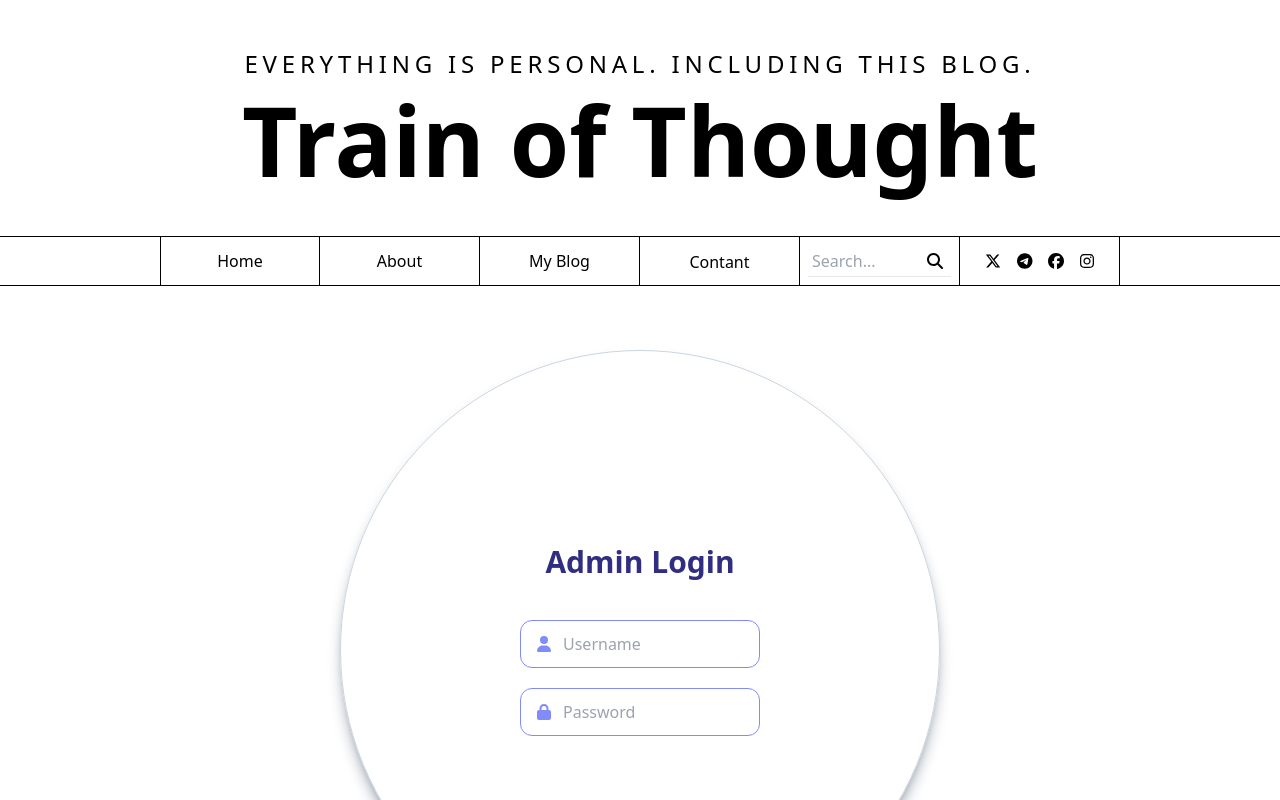
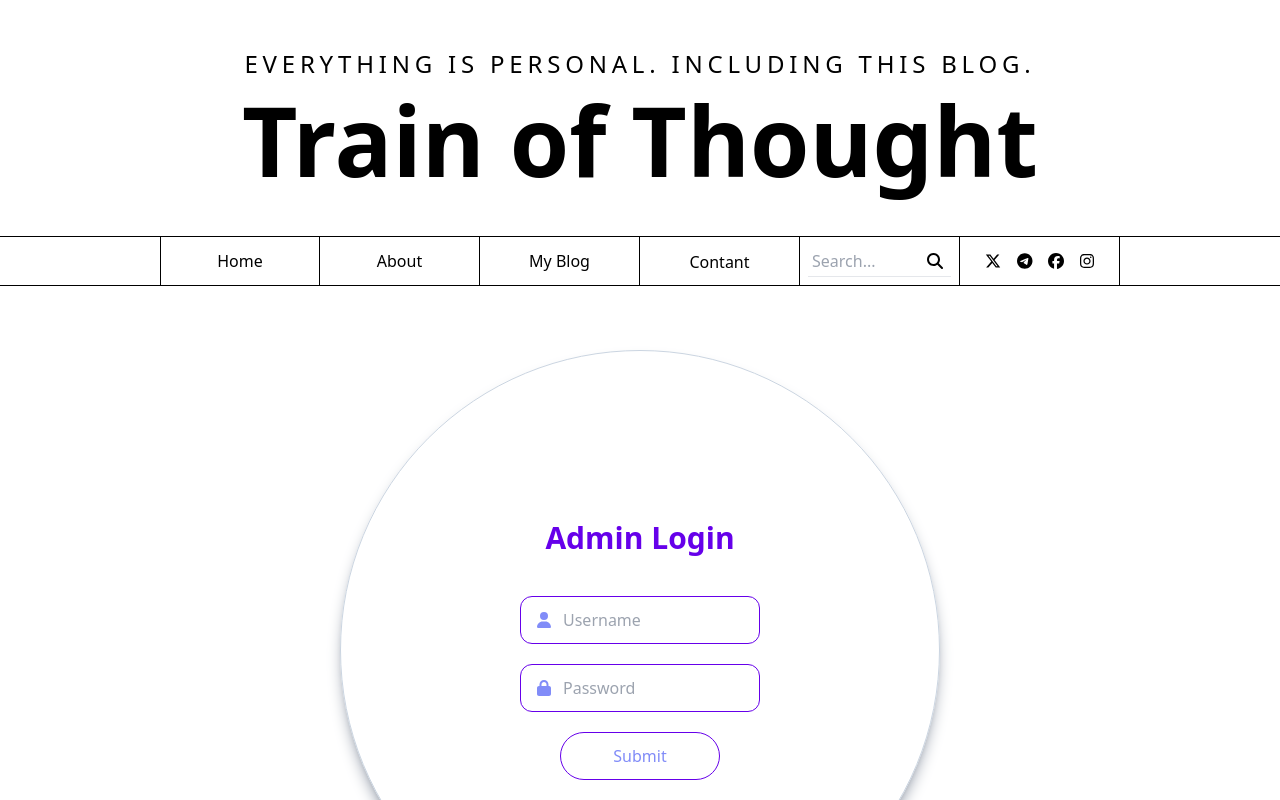
Before and after one commit to erfan00725/blog_university_project, a React (Vite) app: page /login in a window 1280 px wide. Shown: the top 800 px of the page. Built offline with nearby package versions, Linux system fonts and the light colour scheme.

Commit message:
add submit button to LoginForm

```diff
--- a/src/components/Auth/LoginForm.tsx
+++ b/src/components/Auth/LoginForm.tsx
@@ -6,7 +6,7 @@ import { FontAwesomeIcon } from "@fortawesome/react-fontawesome";
 const LoginForm = () => {
   return (
     <div className="w-[600px] h-[600px] flex flex-col  justify-center  border border-slate-300 items-center shadow-lg shadow-gray-400 mb-10 rounded-full">
-      <h2 className="font-semibold text-3xl text-indigo-900 mb-10">
+      <h2 className="font-semibold text-3xl text-secondery-color mb-10">
         Admin Login
       </h2>
       <LoginInput placeholder="Username" />
@@ -15,6 +15,12 @@ const LoginForm = () => {
         placeholder="Password"
         type="password"
       />
+      <button
+        type="submit"
+        className="w-40 h-12 border transition-colors duration-150 text-indigo-400 border-secondery-color rounded-full hover:bg-secondery-color hover:text-alt-color"
+      >
+        Submit
+      </button>
     </div>
   );
 };
--- a/src/components/common/LoginInput.tsx
+++ b/src/components/common/LoginInput.tsx
@@ -10,7 +10,7 @@ const LoginInput = ({
   icon,
 }: LoginInputProps) => {
   return (
-    <div className="w-60 h-12 mb-5 px-4 border border-indigo-400 flex flex-row items-center rounded-xl text-indigo-400">
+    <div className="w-60 h-12 mb-5 px-4 border border-secondery-color flex flex-row items-center rounded-xl text-indigo-400">
       {icon || <FontAwesomeIcon icon={faUser} />}
       <input
         type={type || "text"}
```
